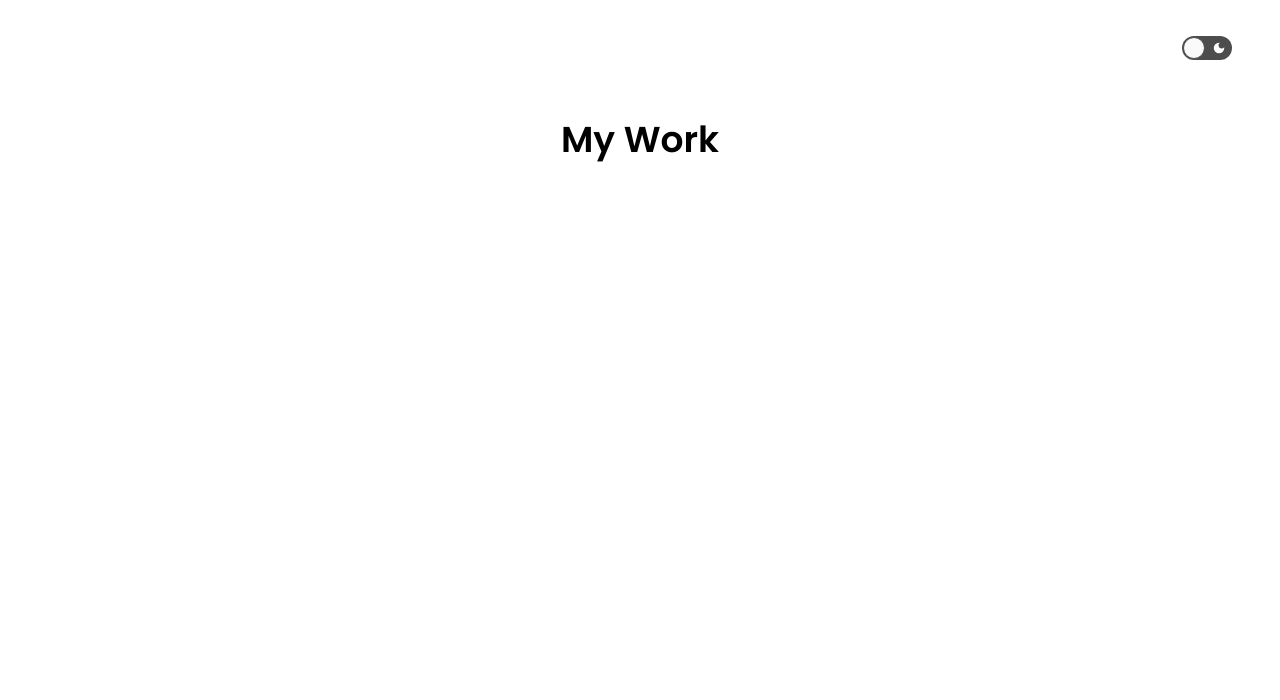
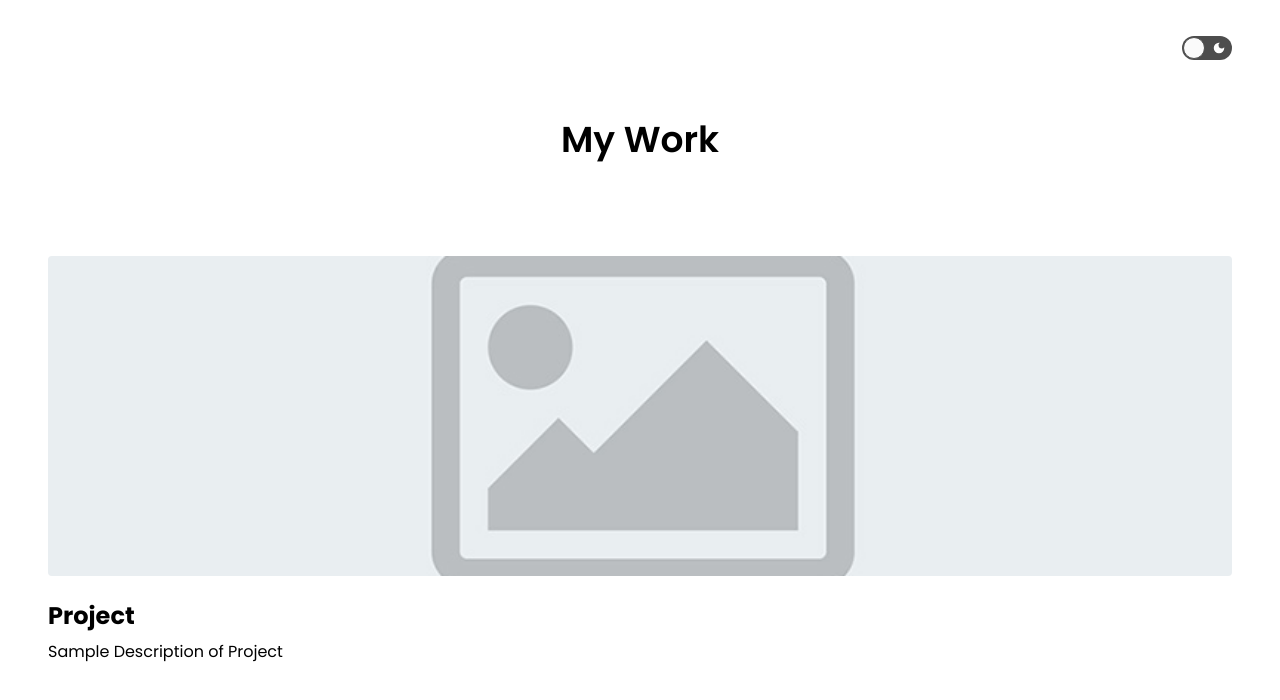
Before and after one commit to seanisoverhere/nv-create-portfolio, a Next.js app: page /work in a window 1280 px wide. Shown: the top 700 px of the page. Built offline with nearby package versions, Linux system fonts and the light colour scheme.

Commit message:
Add project

```diff
--- a/pages/work.js
+++ b/pages/work.js
@@ -6,7 +6,25 @@ const Work = () => {
     <Layout>
       <div className="text-4xl text-center font-semibold pb-24">My Work</div>
       {/* Grid layout to set your projects */}
-      <div className=""></div>
+      <div className="">
+        <div>
+          <a
+            href="https://heartcode.scis.smu.edu.sg/"
+            target="_blank"
+            rel="noopener noreferrer"
+          >
+            <img
+              className="object-cover w-full h-80 mb-6 rounded"
+              src="/placeholder.jpeg"
+              alt="Project HeartCode"
+            />
+          </a>
+          <p className="mb-2 text-xl font-bold leading-none sm:text-2xl">
+            Project
+          </p>
+          <p>Sample Description of Project</p>
+        </div>
+      </div>
     </Layout>
   );
 };
```
